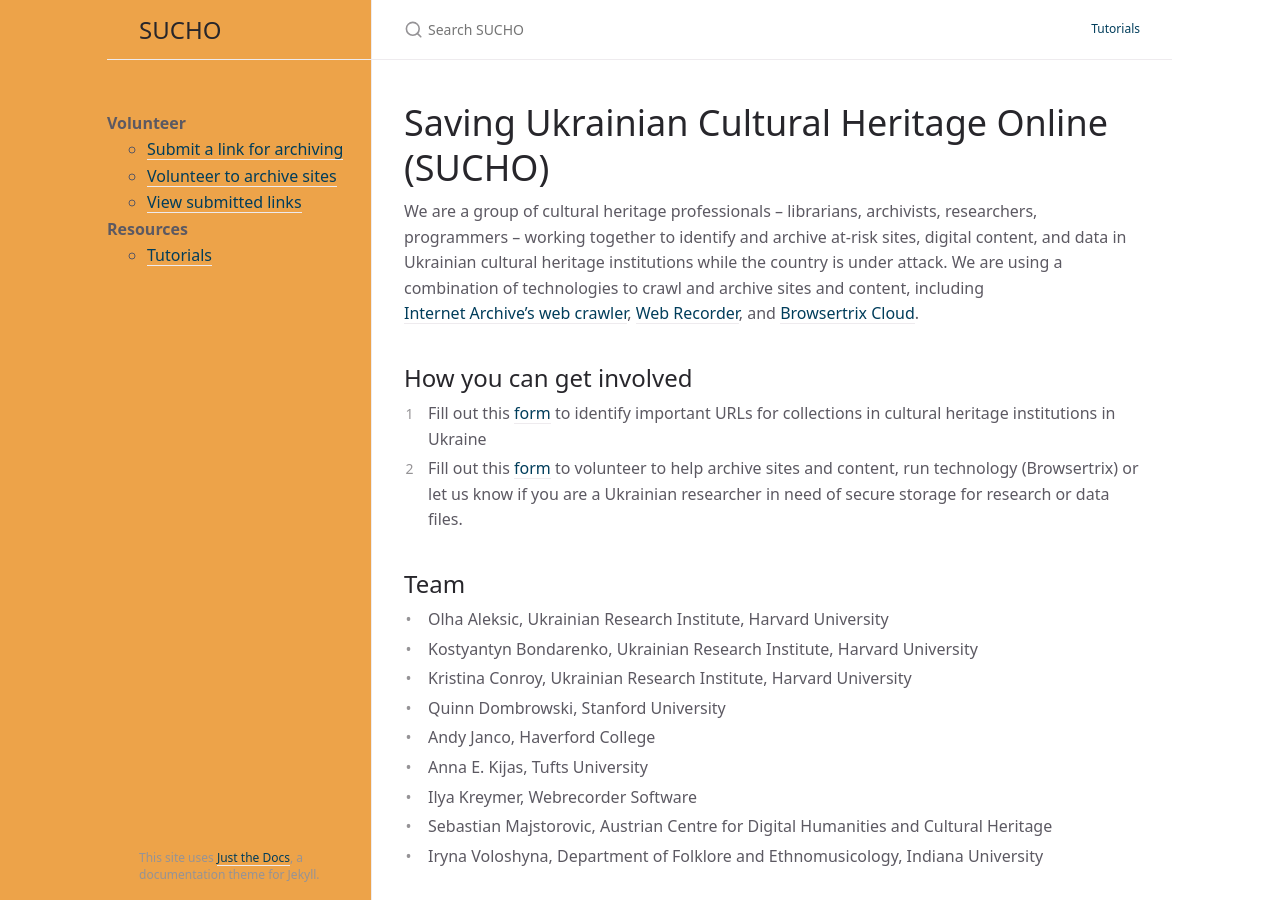
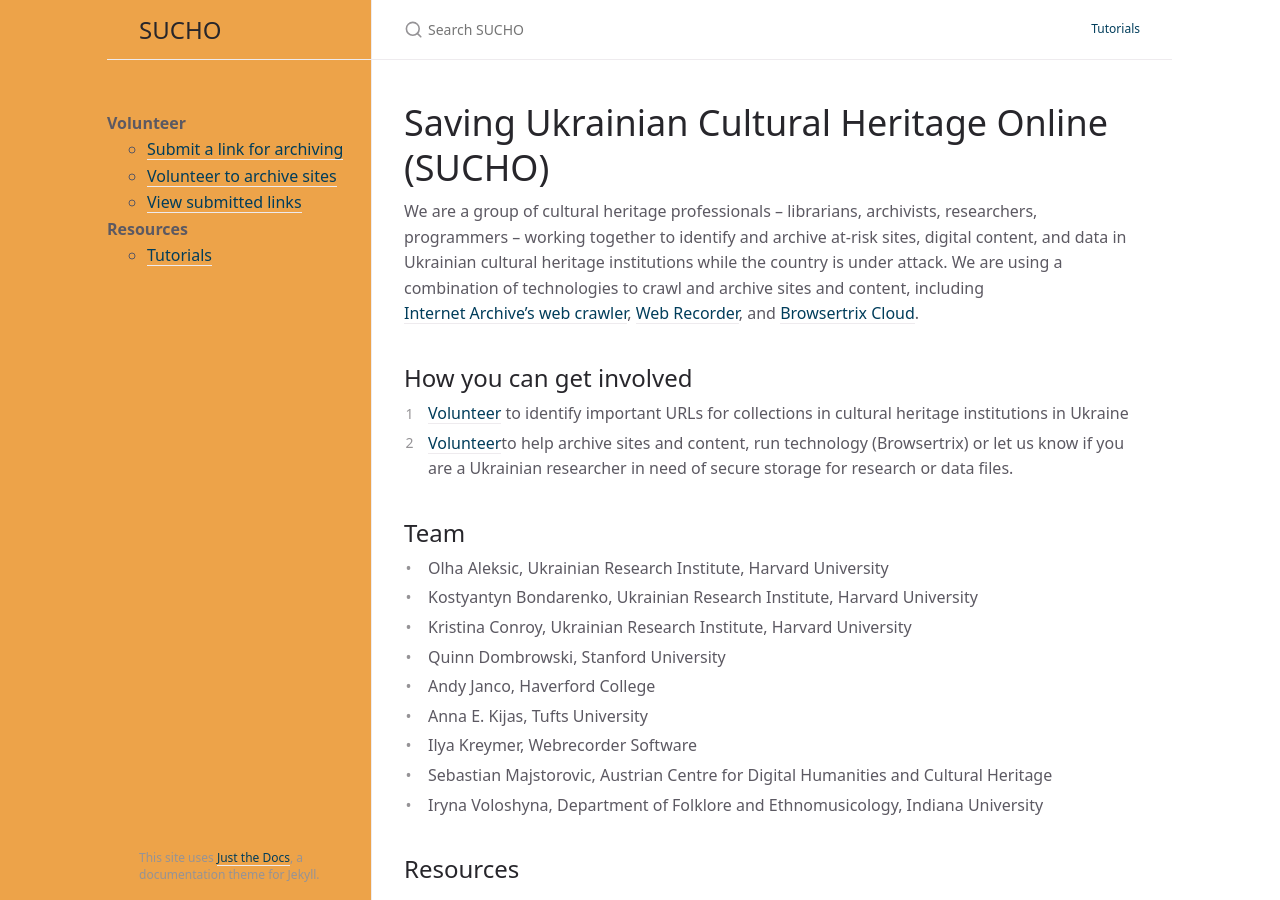
Before and after one commit to sucho-archiving/sucho-archiving.github.io, a Jekyll site: the page built from index.md, in a window 1280 px wide and 900 px high. Built offline with Jekyll 4.4.1, drawn with Linux system fonts in a browser that asks for light colours; our own code applies the rules of GitHub Pages for plain Markdown files.

Commit message:
Update index.md

```diff
--- a/index.md
+++ b/index.md
@@ -9,8 +9,8 @@
 
 
 ## How you can get involved
-1. Fill out this [form](https://docs.google.com/forms/d/e/1FAIpQLSffa64-l6qXqEumAcf38OEOrTFeYZEmF531PNv9ZgzNFbcgxQ/viewform) to identify important URLs for collections in cultural heritage institutions in Ukraine
-2. Fill out this [form](https://docs.google.com/forms/d/e/1FAIpQLSc6KbhtEOI8zKsQmKT_waE1XlYEF1E6t-HzJ7Gc1EBfMvMg_A/viewform) to volunteer to help archive sites and content, run technology (Browsertrix) or let us know if you are a Ukrainian researcher in need of secure storage for research or data files.
+1. [Volunteer](https://docs.google.com/forms/d/e/1FAIpQLSffa64-l6qXqEumAcf38OEOrTFeYZEmF531PNv9ZgzNFbcgxQ/viewform) to identify important URLs for collections in cultural heritage institutions in Ukraine
+2. [Volunteer](https://docs.google.com/forms/d/e/1FAIpQLSc6KbhtEOI8zKsQmKT_waE1XlYEF1E6t-HzJ7Gc1EBfMvMg_A/viewform)to help archive sites and content, run technology (Browsertrix) or let us know if you are a Ukrainian researcher in need of secure storage for research or data files.
 
 ## Team
 - Olha Aleksic, Ukrainian Research Institute, Harvard University
```
